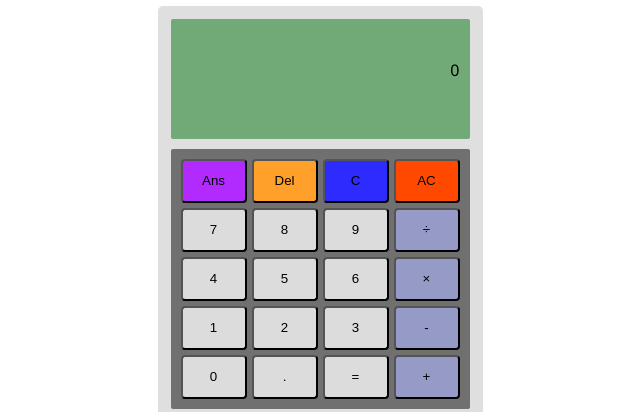
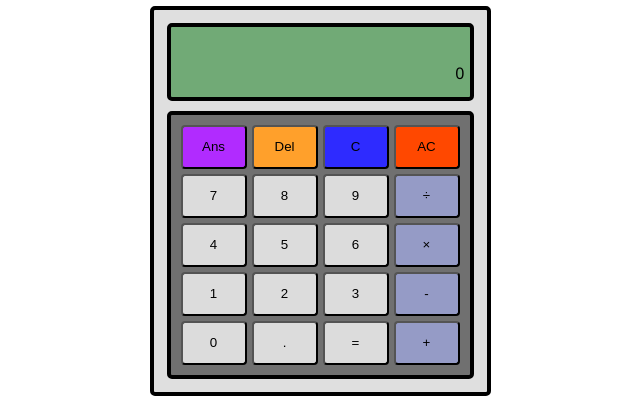
Before and after one commit to Bash9001/calculator, a plain HTML site: page index.html in a window 1280 px wide. Shown: the part 88-500 px from the top of the page, without its empty margins (320-960 px from the left). Drawn offline with Linux system fonts and the light colour scheme.

Commit message:
final commit for CSS styling

```diff
--- a/styles.css
+++ b/styles.css
@@ -17,19 +17,18 @@ body {
     width: auto;
     padding: 8px;
     border-radius: 5px;
-    border-color: black;
+    border: 4px solid black;
 }
 
 .screen {
     width: auto;
     height: auto;
     width: auto;
-    border: 10px;
     background-color: rgb(113, 170, 118);
-    padding: 10px;
-    border: 10px;
+    padding: 5px;
+    border: 4px solid black;
     margin: 5px;
-    border-radius: 2px;
+    border-radius: 5px;
 }
 
 #history {
@@ -40,7 +39,7 @@ body {
 
 #workingScreen {
     width: auto;
-    height: 70px;
+    height: 30px;
     text-align: right;
 }
 
@@ -52,9 +51,9 @@ body {
     column-gap: 5px;
     row-gap: 5px;
     padding: 10px;
-    border: 10px;
+    border: 4px solid black;
     margin: 5px;
-    border-radius: 2px;
+    border-radius: 5px;
  }
 
 button {
```
